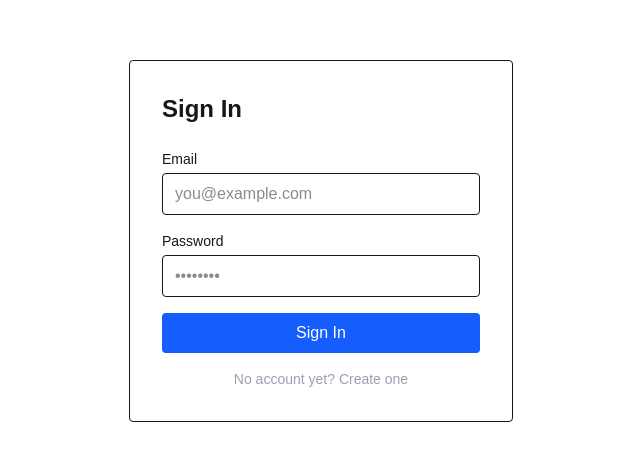
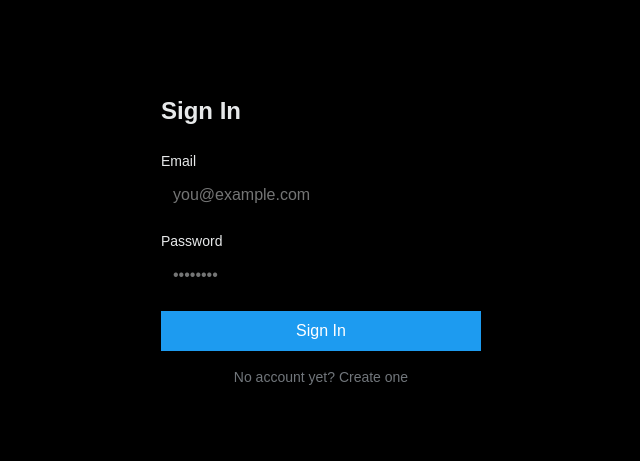
Before and after one commit to Dijei300/job-tracker, a Next.js app: page /login in a window 1280 px wide. Shown: the part 159-620 px from the top of the page, without its empty margins (319-959 px from the left). Built offline with nearby package versions, Linux system fonts and the light colour scheme; no server answers.

Commit message:
added logo company option and edit job in a different page

```diff
--- a/app/api/jobs/route.ts
+++ b/app/api/jobs/route.ts
@@ -15,7 +15,7 @@ export async function POST(request: Request) {
     }
 
     const body = await request.json();
-    const { title, description, recruiterName, companyName } = body;
+    const { title, description, recruiterName, companyName, companyDomain } = body;
 
     if (!title || !description || !companyName) {
       return NextResponse.json(
@@ -26,8 +26,8 @@ export async function POST(request: Request) {
 
     const company = await prisma.company.upsert({
       where: { name: companyName },
-      update: {},
-      create: { name: companyName },
+      update: companyDomain ? { domain: companyDomain } : {},
+      create: { name: companyName, domain: companyDomain || null },
     });
 
     const job = await prisma.job.create({
--- /dev/null
+++ b/app/jobs/CompanyLogo.tsx
@@ -0,0 +1,26 @@
+"use client";
+
+import { useState } from "react";
+
+export default function CompanyLogo({
+  domain,
+  name,
+}: {
+  domain: string | null;
+  name: string;
+}) {
+  const [failed, setFailed] = useState(false);
+
+  if (!domain || failed) {
+    return null;
+  }
+
+  return (
+    <img
+      src={`https://logo.clearbit.com/${domain}`}
+      alt={name}
+      className="w-8 h-8 rounded"
+      onError={() => setFailed(true)}
+    />
+  );
+}
--- a/app/jobs/[id]/EditJobForm.tsx
+++ b/app/jobs/[id]/EditJobForm.tsx
@@ -21,13 +21,11 @@ export default function EditJobForm({
   const [recruiterName, setRecruiterName] = useState(initialRecruiter ?? "");
   const [notes, setNotes] = useState(initialNotes ?? "");
   const [saving, setSaving] = useState(false);
-  const [saved, setSaved] = useState(false);
   const [error, setError] = useState("");
 
   async function handleSave() {
     setSaving(true);
     setError("");
-    setSaved(false);
 
     const response = await fetch("/api/jobs", {
       method: "PATCH",
@@ -40,13 +38,11 @@ export default function EditJobForm({
       }),
     });
 
-    setSaving(false);
-
     if (response.ok) {
-      setSaved(true);
+      router.push(`/jobs/${jobId}`);
       router.refresh();
-      setTimeout(() => setSaved(false), 2000);
     } else {
+      setSaving(false);
       setError("Something went wrong, please try again");
     }
   }
@@ -96,7 +92,7 @@ export default function EditJobForm({
           disabled={saving}
           className="bg-blue-600 text-white px-6 py-2 rounded font-medium hover:bg-blue-700 disabled:opacity-50 w-fit"
         >
-          {saving ? "Saving..." : saved ? "Saved ✓" : "Save Changes"}
+          {saving ? "Saving..." : "Save Changes"}
         </button>
       </div>
     </div>
--- /dev/null
+++ b/app/jobs/[id]/edit/page.tsx
@@ -0,0 +1,52 @@
+import { prisma } from "@/lib/prisma";
+import { createClient } from "@/lib/supabase/server";
+import { redirect, notFound } from "next/navigation";
+import Link from "next/link";
+import EditJobForm from "../EditJobForm";
+
+export default async function EditJobPage({
+  params,
+}: {
+  params: Promise<{ id: string }>;
+}) {
+  const { id } = await params;
+
+  const supabase = await createClient();
+  const {
+    data: { user },
+  } = await supabase.auth.getUser();
+
+  if (!user) {
+    redirect("/login");
+  }
+
+  const job = await prisma.job.findUnique({ where: { id } });
+
+  if (!job || job.userId !== user.id) {
+    notFound();
+  }
+
+  return (
+    <main
+      className="w-full px-8 py-8 max-w-4xl mx-auto"
+      style={{ backgroundColor: "var(--bg-page)", minHeight: "100vh" }}
+    >
+      <div className="mb-6">
+        <Link
+          href={`/jobs/${job.id}`}
+          className="text-sm"
+          style={{ color: "var(--text-secondary)" }}
+        >
+          ← Back to job
+        </Link>
+      </div>
+
+      <EditJobForm
+        jobId={job.id}
+        initialTitle={job.title}
+        initialRecruiter={job.recruiterName}
+        initialNotes={job.notes}
+      />
+    </main>
+  );
+}
--- a/app/jobs/new/page.tsx
+++ b/app/jobs/new/page.tsx
@@ -8,6 +8,7 @@ export default function NewJobPage() {
 
   const [title, setTitle] = useState("");
   const [company, setCompany] = useState("");
+  const [companyDomain, setCompanyDomain] = useState("");
   const [recruiter, setRecruiter] = useState("");
   const [description, setDescription] = useState("");
   const [loading, setLoading] = useState(false);
@@ -28,6 +29,7 @@ export default function NewJobPage() {
       body: JSON.stringify({
         title,
         companyName: company,
+        companyDomain,
         recruiterName: recruiter,
         description,
       }),
@@ -92,6 +94,26 @@ export default function NewJobPage() {
         <div>
           <label className="block text-sm font-medium mb-1"
           style={{ color: "var(--text-primary)" }}>
+            Company Website
+          </label>
+          <input
+            type="text"
+            value={companyDomain}
+            onChange={(e) => setCompanyDomain(e.target.value)}
+            className="w-full px-3 py-2"
+            style={{
+              backgroundColor: "var(--bg-card)",
+              color: "var(--text-primary)",
+              border: "var(--card-border)",
+              borderRadius: "var(--radius)",
+            }}
+            placeholder="e.g. google.com"
+          />
+        </div>
+
+        <div>
+          <label className="block text-sm font-medium mb-1"
+          style={{ color: "var(--text-primary)" }}>
             Recruiter Name
           </label>
           <input
--- a/app/jobs/page.tsx
+++ b/app/jobs/page.tsx
@@ -5,6 +5,7 @@ import { redirect } from "next/navigation";
 import StatusSelect from "./StatusSelect";
 import DeleteButton from "./DeleteButton";
 import Header from "./Header";
+import CompanyLogo from "./CompanyLogo";
 
 export default async function JobsPage() {
   const supabase = await createClient();
@@ -81,9 +82,12 @@ export default async function JobsPage() {
                   >
                     {job.title}
                   </Link>
-                  <p style={{ color: "var(--text-secondary)" }}>
-                    {job.company.name}
-                  </p>
+                  <div className="flex items-center gap-2">
+                    <CompanyLogo domain={job.company.domain} name={job.company.name} />
+                    <p style={{ color: "var(--text-secondary)" }}>
+                      {job.company.name}
+                    </p>
+                  </div>
                   {job.recruiterName && (
                     <p className="text-sm text-gray-500">
                       Recruiter: {job.recruiterName}
--- a/app/login/page.tsx
+++ b/app/login/page.tsx
@@ -42,9 +42,19 @@ export default function LoginPage() {
   }
 
   return (
-    <main className="min-h-screen flex items-center justify-center">
-      <div className="w-full max-w-sm border rounded p-8">
-        <h1 className="text-2xl font-bold mb-6">
+    <main
+      className="min-h-screen flex items-center justify-center"
+      style={{ backgroundColor: "var(--bg-page)" }}
+    >
+      <div
+        className="w-full max-w-sm p-8"
+        style={{
+          backgroundColor: "var(--bg-card)",
+          border: "var(--card-border)",
+          borderRadius: "var(--radius)",
+        }}
+      >
+        <h1 className="text-2xl font-bold mb-6" style={{ color: "var(--text-primary)" }}>
           {isSignUp ? "Create Account" : "Sign In"}
         </h1>
 
@@ -52,23 +62,35 @@ export default function LoginPage() {
 
         <div className="flex flex-col gap-4">
           <div>
-            <label className="block text-sm font-medium mb-1">Email</label>
+            <label className="block text-sm font-medium mb-1" style={{ color: "var(--text-primary)" }}>Email</label>
             <input
               type="email"
               value={email}
               onChange={(e) => setEmail(e.target.value)}
-              className="w-full border rounded px-3 py-2"
+              className="w-full px-3 py-2"
+              style={{
+                backgroundColor: "var(--bg-page)",
+                color: "var(--text-primary)",
+                border: "var(--card-border)",
+                borderRadius: "var(--radius)",
+              }}
               placeholder="you@example.com"
             />
           </div>
 
           <div>
-            <label className="block text-sm font-medium mb-1">Password</label>
+            <label className="block text-sm font-medium mb-1" style={{ color: "var(--text-primary)" }}>Password</label>
             <input
               type="password"
               value={password}
               onChange={(e) => setPassword(e.target.value)}
-              className="w-full border rounded px-3 py-2"
+              className="w-full px-3 py-2"
+              style={{
+                backgroundColor: "var(--bg-page)",
+                color: "var(--text-primary)",
+                border: "var(--card-border)",
+                borderRadius: "var(--radius)",
+              }}
               placeholder="••••••••"
             />
           </div>
@@ -76,7 +98,12 @@ export default function LoginPage() {
           <button
             onClick={handleSubmit}
             disabled={loading}
-            className="bg-blue-600 text-white px-6 py-2 rounded font-medium hover:bg-blue-700 disabled:opacity-50"
+            className="px-6 py-2 font-medium disabled:opacity-50"
+            style={{
+              backgroundColor: "var(--accent)",
+              color: "#ffffff",
+              borderRadius: "var(--radius)",
+            }}
           >
             {loading
               ? "Please wait..."
@@ -90,7 +117,8 @@ export default function LoginPage() {
               setIsSignUp(!isSignUp);
               setError("");
             }}
-            className="text-sm text-gray-400 hover:text-gray-300"
+            className="text-sm"
+            style={{ color: "var(--text-secondary)" }}
           >
             {isSignUp
               ? "Already have an account? Sign in"
```
Also changed, not shown: app/jobs/[id]/page.tsx (+50 -19 lines), 2 other files (tests, documents, lock files or other folders).
